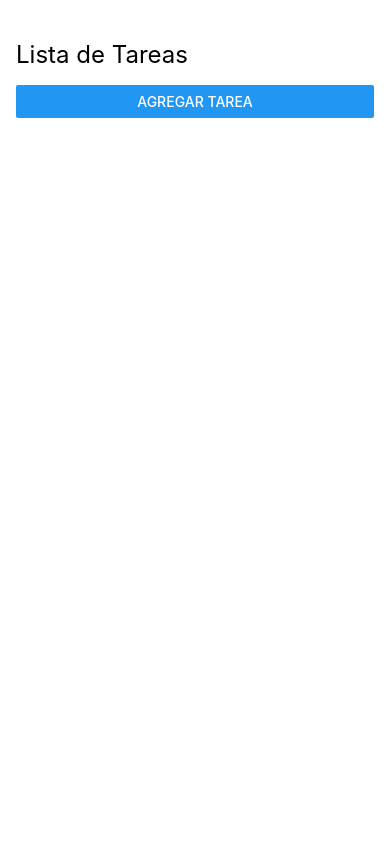
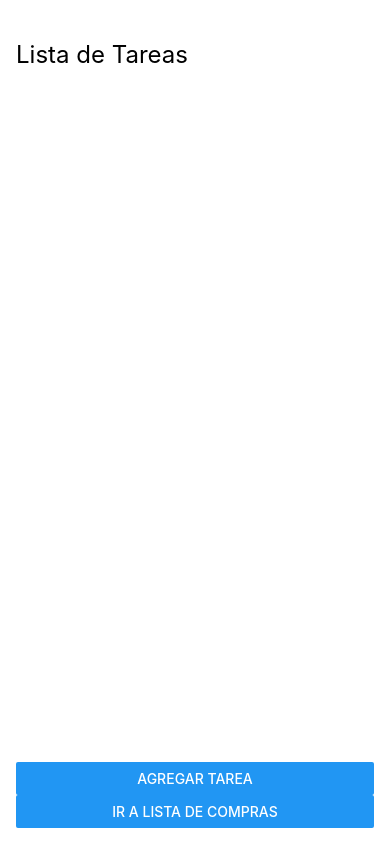
Before and after one commit to mmkippes/dda, a React Native app: screen / in a window 390 px wide. Built offline with nearby package versions, Linux system fonts and the light colour scheme.

Commit message:
Switch & Elementos externos

```diff
--- a/App.js
+++ b/App.js
@@ -1,13 +1,28 @@
-import React from 'react';
+// App.js
+import React, { useState } from 'react';
 import { View } from 'react-native';
 import TaskList from './src/components/TaskList';
+import ShoppingList from './src/components/ShoppingList';
 
 const App = () => {
-  return (
-    <View>
-      <TaskList />
-    </View>
-  );
+  const [currentScreen, setCurrentScreen] = useState('TaskList');
+
+  const switchScreen = (screen) => {
+    setCurrentScreen(screen);
+  };
+
+  const renderScreen = () => {
+    switch (currentScreen) {
+      case 'TaskList':
+        return <TaskList switchScreen={switchScreen} />;
+      case 'ShoppingList':
+        return <ShoppingList switchScreen={switchScreen} />;
+      default:
+        return null;
+    }
+  };
+
+  return <View style={{ flex: 1 }}>{renderScreen()}</View>;
 };
 
 export default App;
--- /dev/null
+++ b/src/components/ShoppingList.js
@@ -0,0 +1,60 @@
+import React, { useState } from 'react';
+import { View, Text, Button, FlatList, StyleSheet, TextInput } from 'react-native';
+
+const ShoppingList = ({ switchScreen }) => {
+    const [items, setItems] = useState([]);
+    const [newItem, setNewItem] = useState('');
+
+    const addItemToList = () => {
+        if (newItem) {
+            setItems([...items, newItem]);
+            setNewItem('');
+        }
+    };
+
+    return (
+        <View style={styles.container}>
+            <Text style={styles.heading}>Lista de Compras</Text>
+            <FlatList
+                data={items}
+                keyExtractor={(item, index) => index.toString()}
+                renderItem={({ item }) => <Text style={styles.listItem}>{item}</Text>}
+            />
+            <TextInput
+                style={styles.input}
+                placeholder="Agregar a la lista"
+                value={newItem}
+                onChangeText={(text) => setNewItem(text)}
+            />
+            <Button title="Agregar a la Lista" onPress={addItemToList} />
+            <Button title="Volver a la Lista de Tareas" onPress={() => switchScreen('TaskList')} />
+        </View>
+    );
+};
+
+const styles = StyleSheet.create({
+    container: {
+        flex: 1,
+        justifyContent: 'center',
+        alignItems: 'center',
+        padding: 16,
+    },
+    heading: {
+        fontSize: 24,
+        marginBottom: 16,
+    },
+    listItem: {
+        fontSize: 16,
+        marginBottom: 8,
+    },
+    input: {
+        width: 250,
+        borderColor: 'black',
+        borderWidth: 1,
+        marginBottom: 16,
+        paddingHorizontal: 8,
+        backgroundColor: 'white',
+    },
+});
+
+export default ShoppingList;
--- a/src/components/TaskList.js
+++ b/src/components/TaskList.js
@@ -2,7 +2,7 @@ import React, { useState } from 'react';
 import { View, Text, Button, StyleSheet, ScrollView } from 'react-native';
 import TaskModal from './TaskModal';
 
-const TaskList = () => {
+const TaskList = ({ switchScreen }) => {
     const [tasks, setTasks] = useState([]);
     const [modalVisible, setModalVisible] = useState(false);
 
@@ -35,13 +35,14 @@ const TaskList = () => {
             </ScrollView>
             <Button title="Agregar Tarea" onPress={() => setModalVisible(true)} />
             <TaskModal visible={modalVisible} onClose={() => setModalVisible(false)} onAdd={addTask} />
+            <Button title="Ir a Lista de Compras" onPress={() => switchScreen('ShoppingList')} />
         </View>
     );
 };
 
 const styles = StyleSheet.create({
     container: {
-        height: '100%',
+        flex: 1,
         padding: 16,
         paddingTop: 40,
     },
@@ -56,18 +57,6 @@ const styles = StyleSheet.create({
         padding: 16,
         marginBottom: 16,
     },
-    taskTitle: {
-        fontSize: 16,
-        marginBottom: 8,
-    },
-    taskDescription: {
-        fontSize: 16,
-        marginBottom: 8,
-    },
-    taskPriority: {
-        fontSize: 16,
-        marginBottom: 8,
-    },
     boldText: {
         fontWeight: 'bold',
     },
--- a/src/components/TaskModal.js
+++ b/src/components/TaskModal.js
@@ -30,7 +30,7 @@ const TaskModal = ({ visible, onClose, onAdd }) => {
                     onChangeText={(text) => setTitle(text)}
                 />
                 <TextInput
-                    style={styles.descriptionInput}
+                    style={styles.input}
                     placeholder="Descripción"
                     value={description}
                     onChangeText={(text) => setDescription(text)}
@@ -68,16 +68,6 @@ const styles = StyleSheet.create({
         paddingHorizontal: 8,
         backgroundColor: 'white',
     },
-    descriptionInput: {
-        width: 250,
-        borderColor: 'black',
-        borderWidth: 1,
-        marginBottom: 16,
-        paddingHorizontal: 8,
-        backgroundColor: 'white',
-        borderBottomWidth: 1,
-    },
-
 });
 
 export default TaskModal;
```
